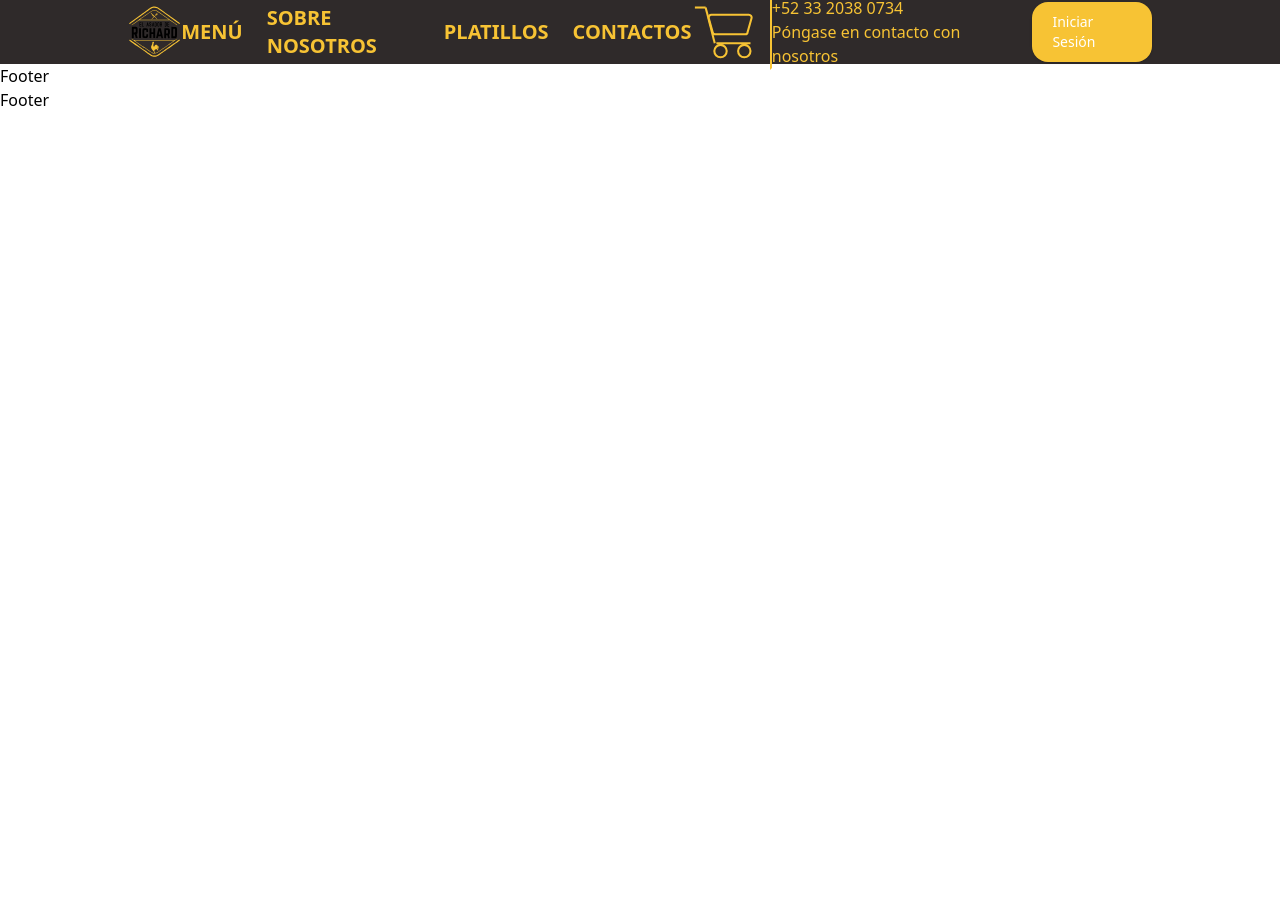
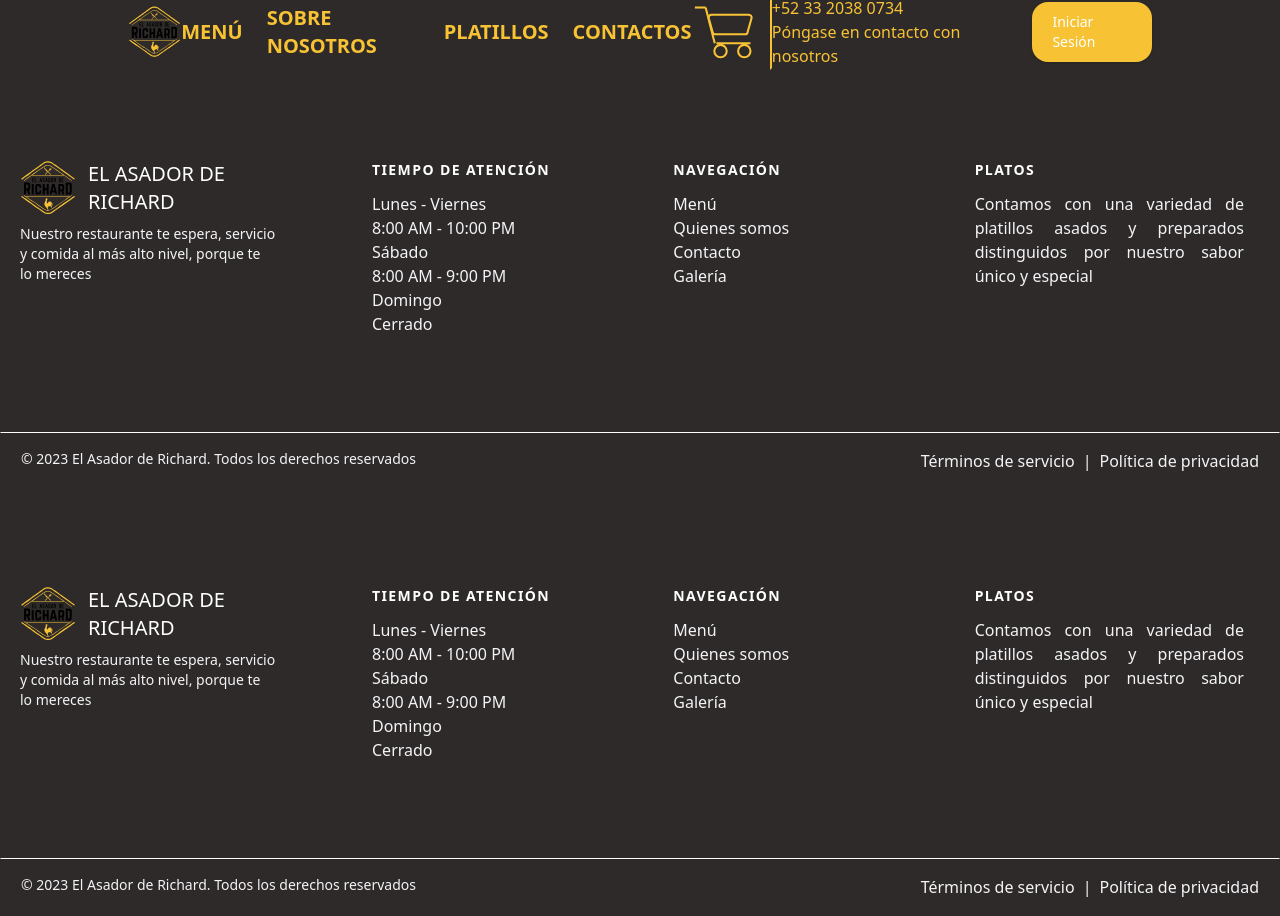
Before and after one commit to ICCOCUT/Asador-de-Richard, a Next.js app: page /components/footer/Footer in a window 1280 px wide. Before the commit the page ends 800 px from the top, so only its background shows below. Built offline with nearby package versions, Linux system fonts and the light colour scheme.

Commit message:
footer added

```diff
--- a/src/pages/components/footer/Footer.tsx
+++ b/src/pages/components/footer/Footer.tsx
@@ -1,5 +1,96 @@
 import React from 'react';
+import Image from 'next/image';
 
 export default function Footer() {
-	return <div>Footer</div>;
+	return (
+		<footer className='text-gray-400 bg-primaryGray body-font'>
+			<div className='container px-5 py-24 mx-auto flex md:items-center lg:items-start md:flex-row md:flex-nowrap flex-wrap flex-col'>
+				<div className='w-64 flex-shrink-0 md:mx-0 mx-auto text-center md:text-left'>
+					<a className='flex title-font font-medium items-center md:justify-start justify-center text-white'>
+						<Image
+							src='/logo.svg'
+							width='10'
+							height='10'
+							alt='empresa'
+							className='h-14 w-auto'
+						/>
+						<span className='ml-3 text-xl'>EL ASADOR DE RICHARD</span>
+					</a>
+					<p className='mt-2 text-sm text-gray-100'>
+						Nuestro restaurante te espera, servicio y comida al más alto nivel,
+						porque te lo mereces
+					</p>
+				</div>
+				<div className='flex-grow flex flex-wrap md:pl-20 -mb-10 md:mt-0 mt-10 md:text-left text-center'>
+					<div className='lg:w-1/3 md:w-1/2 w-full px-4'>
+						<h2 className='title-font font-bold text-white tracking-widest text-sm mb-3'>
+							TIEMPO DE ATENCIÓN
+						</h2>
+						<nav className='list-none mb-10 text-gray-100'>
+							<li>
+								<p>Lunes - Viernes</p>
+								<p>8:00 AM - 10:00 PM</p>
+							</li>
+							<li>
+								<p>Sábado</p>
+								<p>8:00 AM - 9:00 PM</p>
+							</li>
+							<li>
+								<p>Domingo</p>
+								<p>Cerrado</p>
+							</li>
+						</nav>
+					</div>
+					<div className='lg:w-1/3 md:w-1/2 w-full px-4'>
+						<h2 className='title-font font-bold text-white tracking-widest text-sm mb-3'>
+							NAVEGACIÓN
+						</h2>
+						<nav className='list-none mb-10'>
+							<li>
+								<a className='text-gray-100 hover:text-teal-300'>Menú</a>
+							</li>
+							<li>
+								<a className='text-gray-100 hover:text-teal-300'>
+									Quienes somos
+								</a>
+							</li>
+							<li>
+								<a className='text-gray-100 hover:text-teal-300'>Contacto</a>
+							</li>
+							<li>
+								<a className='text-gray-100 hover:text-teal-300'>Galería</a>
+							</li>
+						</nav>
+					</div>
+					<div className='lg:w-1/3 md:w-1/2 w-full px-4'>
+						<h2 className='title-font font-bold text-white tracking-widest text-sm mb-3'>
+							PLATOS
+						</h2>
+						<nav className='list-none mb-10'>
+							<p className='text-gray-100 text-justify'>
+								Contamos con una variedad de platillos asados y preparados
+								distinguidos por nuestro sabor único y especial
+							</p>
+						</nav>
+					</div>
+				</div>
+			</div>
+			<div className='border border-transparent border-t-white'>
+				<div className='container mx-auto py-4 px-5 flex flex-wrap flex-col sm:flex-row'>
+					<p className='text-gray-100 text-sm text-center sm:text-left'>
+						© 2023 El Asador de Richard. Todos los derechos reservados
+					</p>
+					<span className='inline-flex sm:ml-auto sm:mt-0 mt-2 justify-center sm:justify-start'>
+						<a href='text-gray-100'>
+							<p className='text-gray-100'>Términos de servicio</p>
+						</a>
+						<p className='text-gray-100 mx-2'>|</p>
+						<a href='text-white'>
+							<p className='text-gray-100'>Política de privacidad</p>
+						</a>
+					</span>
+				</div>
+			</div>
+		</footer>
+	);
 }
```
